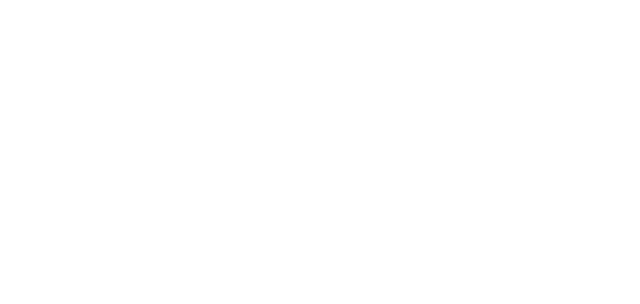
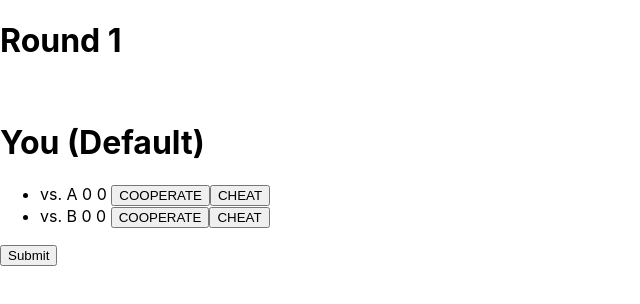
Before and after one commit to kvietcong/UKG-Hackathon, a React (Create React App) app: page /1/game in a window 1280 px wide. Shown: the top 304 px of the page, without its empty margins (0-640 px from the left). Built offline with nearby package versions, Linux system fonts and the light colour scheme.

Commit message:
Add a decisions page

```diff
--- a/src/App.jsx
+++ b/src/App.jsx
@@ -6,6 +6,7 @@
 import Test from "./components/Test";
 import SomeOtherPage from "./components/SomeOtherPage";
 import Lobby from "./components/LobbyPage";
+import DecisionsList from "./components/DecisionListPage";
 
 function App() {
     return (
@@ -17,6 +18,7 @@
                         <Route exact path="/Test" component={Test}/>
                         <Route exact path="/:id" component={SomeOtherPage}/>
                         <Route exact path="/:id/lobby" component={Lobby}/>
+                        <Route exact path="/:id/game" component={DecisionsList}/>
                     </Switch>
                 </Router>
             </ContextProvider>
--- a/src/Context.jsx
+++ b/src/Context.jsx
@@ -6,13 +6,14 @@
 const ContextProvider = props => {
     const [ user, setUser ] = useState("Default");
     const [ logs, setLogs ] = useState([]);
+    const [ roundNum, setRoundNum] = useState(1);
     function addLog(msg){
         console.log("Adding msg to logs: ", msg)
         setLogs(logs => [...logs, msg]) // NOTE: Using callback to avoid race conditions
     }
 
     return (
-        <Context.Provider value={{user, setUser, logs, addLog}}>
+        <Context.Provider value={{user, setUser, logs, addLog, roundNum}}>
             {props.children}
         </Context.Provider>
     );
--- /dev/null
+++ b/src/components/DecisionListPage.jsx
@@ -0,0 +1,26 @@
+import { Context } from "../Context";
+import React, { useContext, useState } from "react";
+
+const DecisionsList = () => {
+    const { user, roundNum } = useContext(Context);
+    const [playerList, setPlayerList] = useState(["A", "B"])
+
+    function getMyScore(player) {return 0;}
+    function getOtherScore(player) {return 0;}
+
+    return (
+        <main className="player-list">
+            <h1>Round {roundNum}</h1>
+            <br/>
+            <h1>You ({user})</h1>
+            <ul>
+                {playerList.map(player =>
+                        <li>vs. {player} {getMyScore(player)} {getOtherScore(player)} <button>COOPERATE</button><button>CHEAT</button> </li>
+                )}
+            </ul>
+            <button>Submit</button>
+        </main>
+    );
+};
+
+export default DecisionsList;
```
